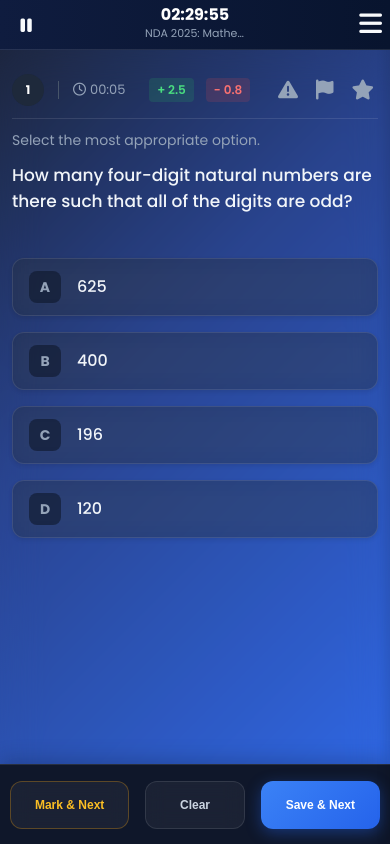
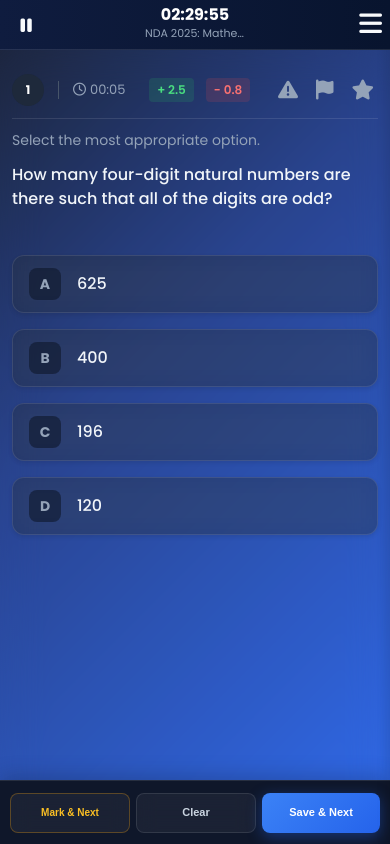
Before and after one commit to ayush1553/trialNDA2026, a website: page public/exam.html in a window 390 px wide. Drawn offline with Linux system fonts and the light colour scheme.

Commit message:
screen problem

```diff
--- a/public/exam.css
+++ b/public/exam.css
@@ -818,11 +818,36 @@
     }
 
     .question-text {
-        font-size: 17px;
+        font-size: 16px; /* Slightly smaller for better fit */
     }
 
-    .btn-save.btn-primary {
-        padding: 10px 16px !important;
+    /* Fix Action Bar Overflow */
+    .action-bar {
+        padding: 8px 10px;
+        height: 64px; /* Compact height */
+    }
+
+    .action-buttons-container {
+        display: flex; /* Flex is better than grid for this space */
+        grid-template-columns: none;
+        gap: 6px; /* Tight gap */
+        width: 100%;
+    }
+
+    .btn-action {
+        flex: 1; /* Equal width */
+        padding: 0 2px; /* Minimal padding */
+        font-size: 11px; /* Readable but small */
+        height: 40px;
+        white-space: normal; /* Allow wrapping */
+        line-height: 1.1;
+        text-align: center;
+        border-radius: 8px;
+    }
+
+    /* Specific Tweaks */
+    .btn-mark-next {
+        font-size: 10px; /* Longest text needs smallest font */
     }
 }
 
```
